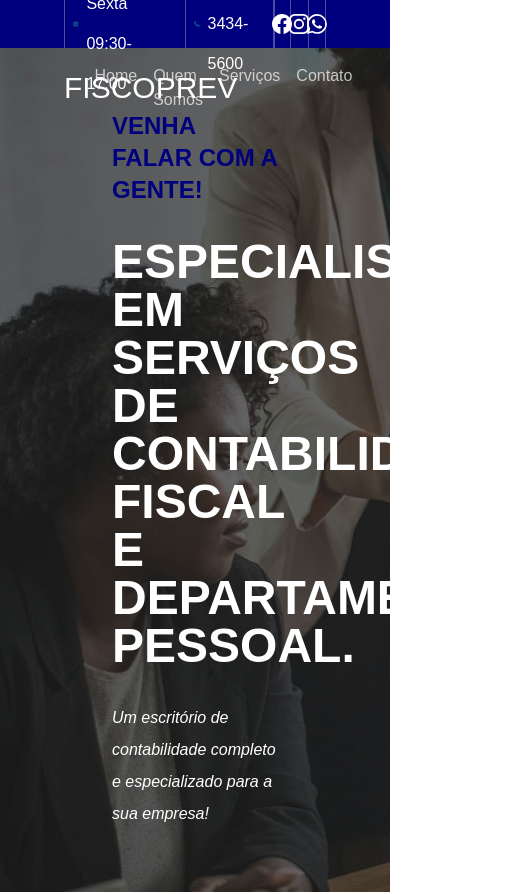
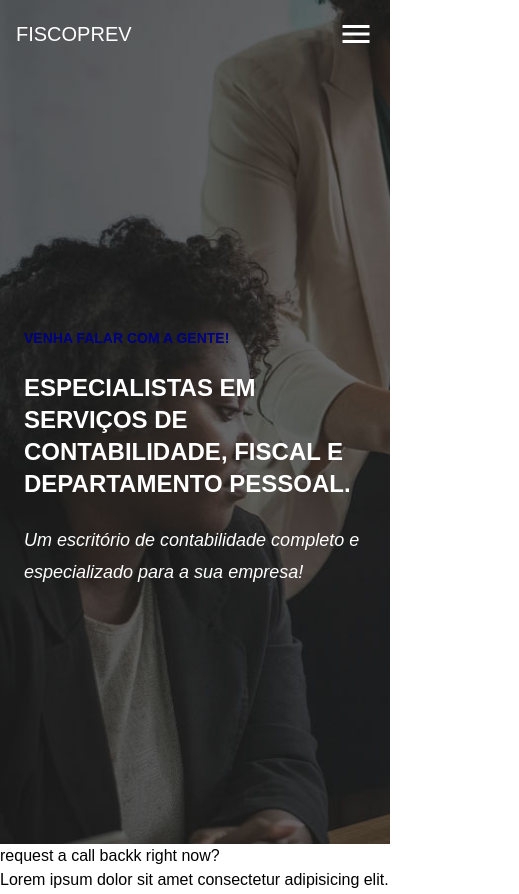
Before and after one commit to thiago-mfernandes/Site-FiscoPrevi, a React (Create React App) app in the folder fisco-prev/: page / in a window 390 px wide. Shown: the top 894 px of the page, 519 px wide, since content can reach past the window. Built offline with nearby package versions, Linux system fonts and the light colour scheme.

Commit message:
menumobile implementado

```diff
--- a/fisco-prev/src/components/header/banner/index.tsx
+++ b/fisco-prev/src/components/header/banner/index.tsx
@@ -1,8 +1,8 @@
 export default function Banner() {
   return (
-    <div className='bg-banner bg-cover bg-no-repeat w-full h-screen px-28 py-14 flex flex-col items-center justify-center'>
+    <div className='bg-banner bg-cover bg-no-repeat w-full h-screen px-6 py-6 flex flex-col items-center justify-center pt-24'>
       <h2 className='span'>venha falar com a gente!</h2>
-      <h1 className='title mb-8 mt-8'>Especialistas em Serviços de Contabilidade, Fiscal e Departamento Pessoal.</h1>
+      <h1 className='title'>Especialistas em Serviços de Contabilidade, Fiscal e Departamento Pessoal.</h1>
       <p className='content italic'>Um escritório de contabilidade completo e especializado para a sua empresa!</p>
     </div>
   );
--- a/fisco-prev/src/components/header/fixedBar/index.tsx
+++ b/fisco-prev/src/components/header/fixedBar/index.tsx
@@ -22,7 +22,7 @@ export default function FixedBar() {
   }
 
   return (
-    <div className='bg-azulPrimario h-12 w-full leading-10 px-16 flex flex-row justify-between'>
+    <div className='hidden bg-azulPrimario h-12 w-full leading-10 px-16 flex flex-row justify-between'>
       <div className='flex flex-row items-center border-solid border-brancoBorda border-x'>
         <div className='h-full flex flex-row items-center mr-4'>
           <BsFillClockFill className='text-azulTerciario text-sm mx-2'/>
--- /dev/null
+++ b/fisco-prev/src/components/header/menuHamburguer/index.tsx
@@ -0,0 +1,18 @@
+import { MdOutlineMenu } from 'react-icons/md';
+
+export interface MenuHamburguer {
+  menuMobileState: boolean,
+  setMenuMobileState: React.Dispatch<React.SetStateAction<boolean>>
+}
+
+export default function MenuHamburguer({menuMobileState, setMenuMobileState}:MenuHamburguer) {
+
+  return (
+    <div
+      className='w-1/2 flex justify-end pt-4 pr-4 pb-4'
+      onClick={() => setMenuMobileState(!menuMobileState)}
+    >
+      <MdOutlineMenu className='text-white text-4xl'/>
+    </div>
+  );
+}
--- a/fisco-prev/src/components/header/navBar/index.tsx
+++ b/fisco-prev/src/components/header/navBar/index.tsx
@@ -1,18 +1,33 @@
 import data from 'data/nav.json';
+import { useState } from 'react';
 import { Item } from 'types';
+import MenuHamburguer from '../menuHamburguer';
 
 export default function NavBar() {
+
+  const [menuMobileState, setMenuMobileState] = useState(false);
+
   return (
-    <nav className='px-16 py-4 flex items-center justify-between w-full absolute '>
-      <a href="#">
-        <h2 className='uppercase text-white text-3xl'>FiscoPrev</h2>
+    <nav className='flex items-center justify-between flex-wrap w-full absolute'>
+      <a href="#" className='w-1/2 pt-4 pl-4 pb-4'>
+        <h2 className='uppercase text-white text-xl'>FiscoPrev</h2>
       </a>
-      <div className='w-1/2'>
-        <ul className='flex flex-row w-full justify-end'>
+      <MenuHamburguer menuMobileState={menuMobileState} setMenuMobileState={setMenuMobileState}/>
+
+      <div className={
+        menuMobileState
+          ? 'w-full absolute top-[68px] bg-slate-200 transition-all translate-y-1 ease-in-out delay-200'
+          : 'w-full opacity-0 translate-y-0 transition-all'
+      }> {/* esta div contem a lista de links*/}
+        <ul className='flex flex-col w-full justify-center'>
           {
             data.map((item: Item, index) => (
-              <li key={index} className='mr-4 text-white opacity-70 hover:text-azulPrimario transition-all duration-300 ease-in-out hover:border-b hover:border-azulPrimario'>
-                <a href='#'>{item.title}</a>
+              <li
+                onClick={() => setMenuMobileState(false)}
+                key={index}
+                className='w-full h-12 text-center p-3 text-azulPrimario flex justify-center opacity-70 hover:text-azulPrimario  duration-300 ease-in-out border-b border-slate-300 last-of-type:border-none `transition={height} ease-in-out delay-500`'
+              >
+                <a className='w-full text-center' href='#'>{item.title}</a>
               </li>
             ))
           }
--- a/fisco-prev/src/index.css
+++ b/fisco-prev/src/index.css
@@ -4,14 +4,14 @@
 
 @layer components {
   .span {
-    @apply text-azulPrimario font-semibold text-2xl uppercase w-full;
+    @apply text-azulPrimario font-semibold text-sm uppercase w-full;
   }
 
   .title {
-    @apply text-white font-bold text-5xl uppercase w-full;
+    @apply text-white font-bold text-2xl uppercase w-full my-6;
   }
 
   .content {
-    @apply text-white text-base leading-8 w-full ;
+    @apply text-white leading-8 w-full text-lg;
   }
 }
```
